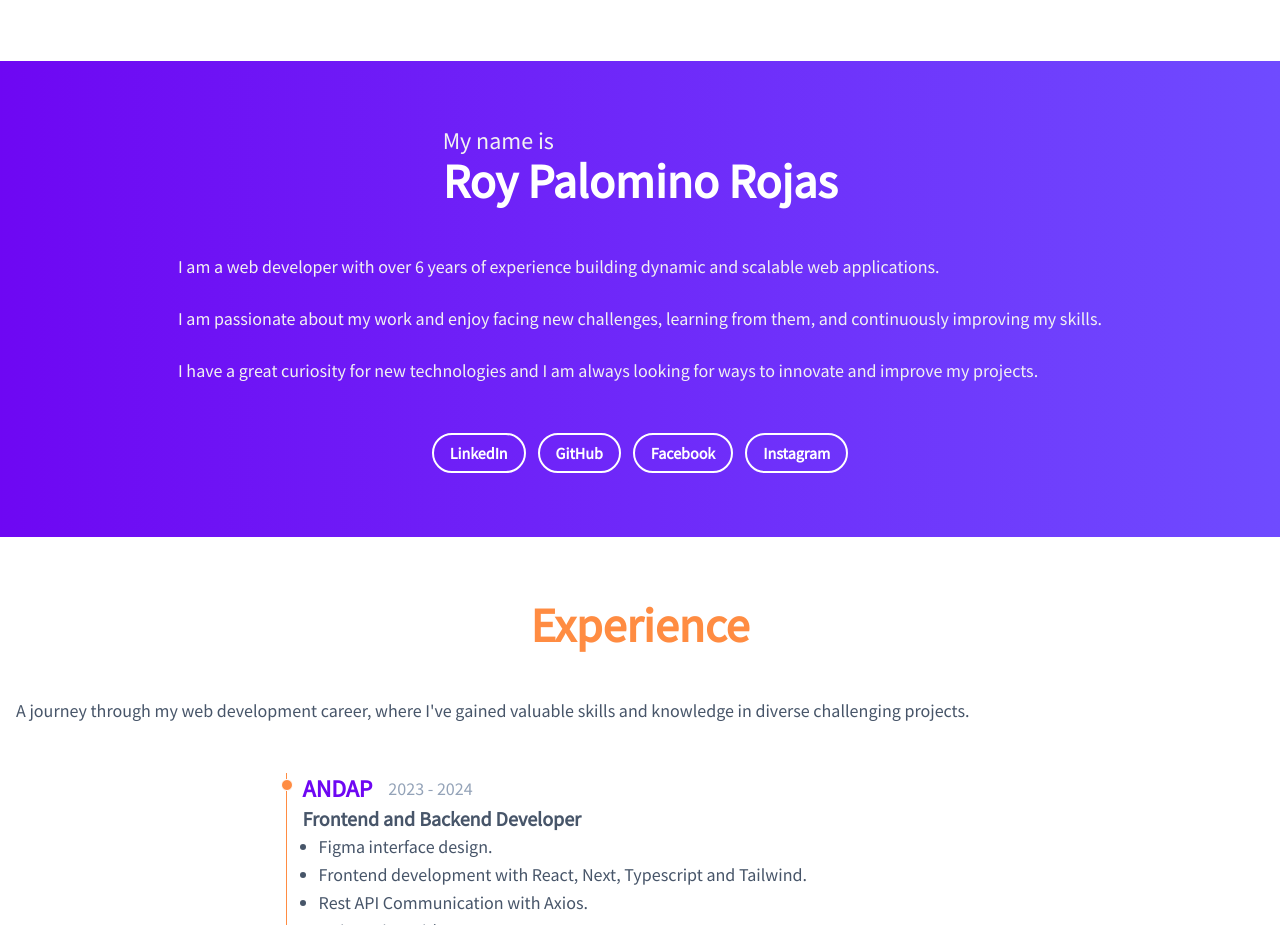
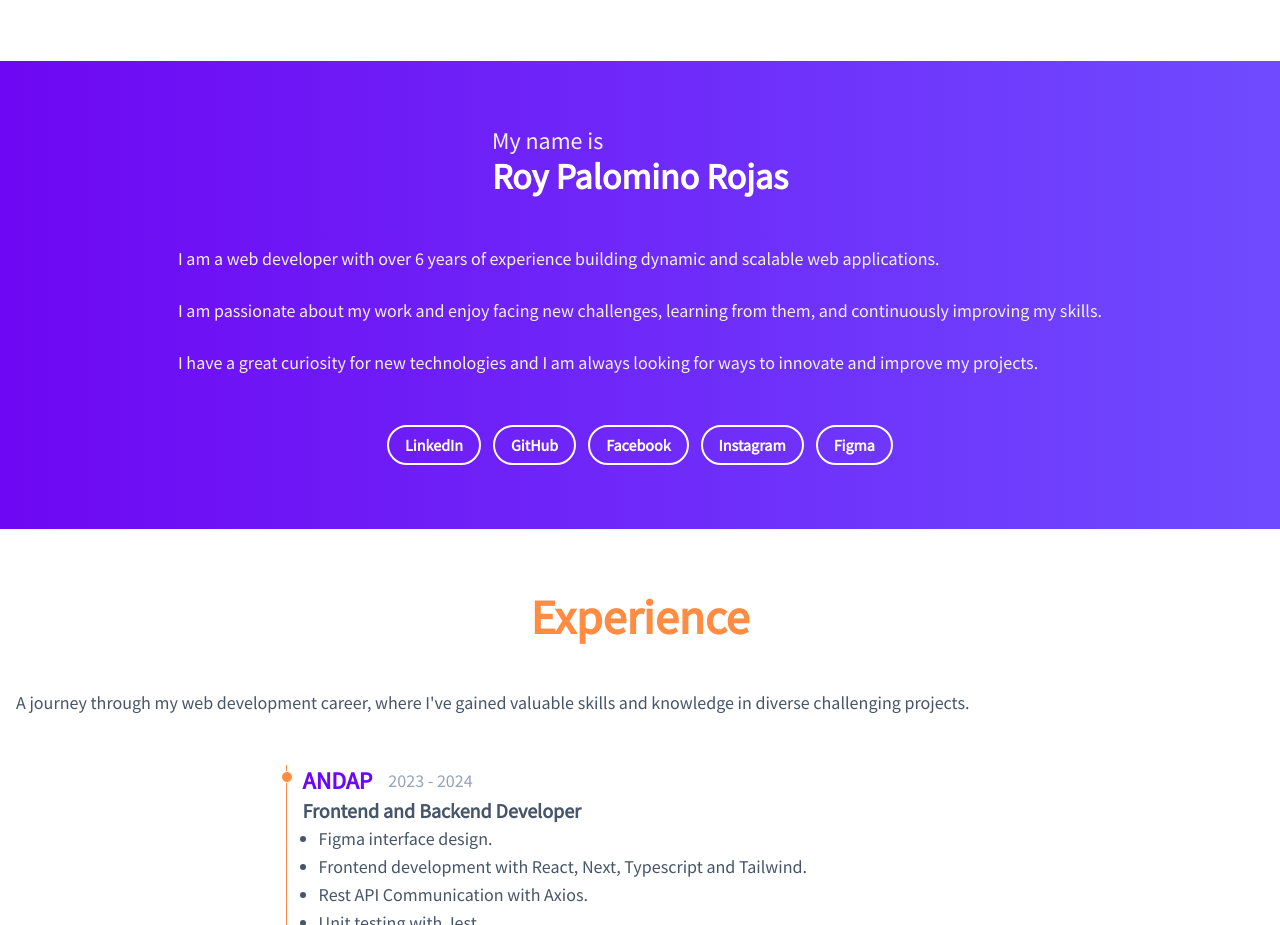
Before and after one commit to roy-palomino/astro-portfolio, an Astro site: page /en in a window 1280 px wide. Shown: the part 783-1708 px from the top of the page. Built offline with nearby package versions, Linux system fonts and the light colour scheme; Astro itself is replaced by a stand-in of ours.

Commit message:
feat: add figma social pill

```diff
--- a/src/sections/About.astro
+++ b/src/sections/About.astro
@@ -23,18 +23,22 @@ const socials = [
     name: "Instagram",
     url: "https://www.instagram.com/roy_pr06",
   },
+  {
+    name: "Figma",
+    url: "https://www.figma.com/@roypalominoroja",
+  },
 ];
 ---
 
 <div
   class="flex flex-col space-y-12 px-4 py-16 primary-gradient w-full items-center"
 >
-  <div>
+  <div class="inline-flex flex-col">
     <p class="text-smoke text-2xl">
       {t("hero.myName")}
     </p>
     <h2
-      class="text-white inline-flex mx-auto text-center text-5xl font-semibold"
+      class="text-white text-4xl font-semibold"
     >
       Roy Palomino Rojas
     </h2>
```
